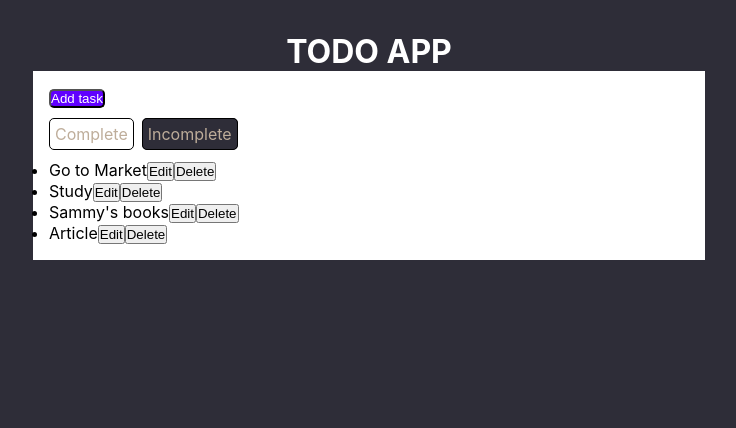
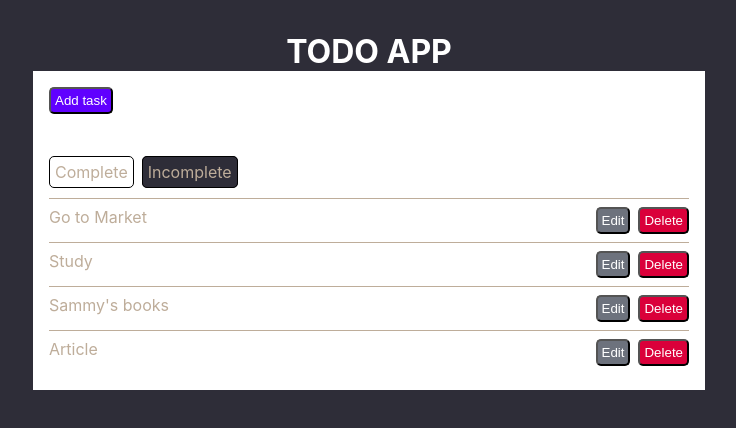
Before and after one commit to RASCOST/django-react-todo, a React (Create React App) app in the folder frontend/: page / in a window 1280 px wide. Both pictures are taken after a click on the element "Complete". Shown: the top 428 px of the page, without its empty margins (271-1007 px from the left). Built offline with nearby package versions, Linux system fonts and the light colour scheme.

Commit message:
styled todo list

```diff
--- a/frontend/src/App.css
+++ b/frontend/src/App.css
@@ -6,3 +6,15 @@
   background-color: #2e2d38;
   position: absolute;
 }
+
+.app-container ul {
+  list-style: none;
+}
+
+.list-item {
+  border-top: 1px solid #bead9a;
+  display: flex;
+  justify-content: space-between;
+  color: #bead9a;
+  padding: 0.5rem 0;
+}
--- a/frontend/src/App.js
+++ b/frontend/src/App.js
@@ -65,7 +65,7 @@ function App() {
     return newItems.map(item => (
       <li
         key={item.id}
-        className=''
+        className='list-item'
       >
         <span
           className=''
@@ -75,12 +75,12 @@ function App() {
         </span>
         <span>
           <button
-            className=''
+            className='bc-color-dimgray color-white padding border-radius'
           >
             Edit
           </button>
           <button
-            className=''
+            className='margin-left padding border-radius color-white bc-color-crimson'
           >
             Delete
           </button>
@@ -92,7 +92,7 @@ function App() {
     <main className='app-container'>
       <h1 className='color-white upper-case text-center margin-top'>Todo App</h1>
       <div className='card bc-color-white'>
-        <button className='bc-color-blueviolet border-radius color-white'>
+        <button className='bc-color-blueviolet border-radius color-white padding margin-bottom'>
           Add task
         </button>
         {renderTabList()}
--- a/frontend/src/utilities.css
+++ b/frontend/src/utilities.css
@@ -20,6 +20,14 @@
 
 .bc-color-darkeslategray {
   background-color: #2e2d38;
+}
+
+.bc-color-dimgray {
+  background-color: #6d727d;
+}
+
+.bc-color-crimson {
+  background-color: #da003a;
 }
 
 .upper-case {
@@ -46,6 +54,14 @@
   margin-bottom: 2rem;
 }
 
+.margin-left {
+  margin-left: 0.5rem;
+}
+
+.padding {
+  padding: 0.25rem;
+}
+
 .card {
   width: 50%;
   margin: 0 auto;
```
